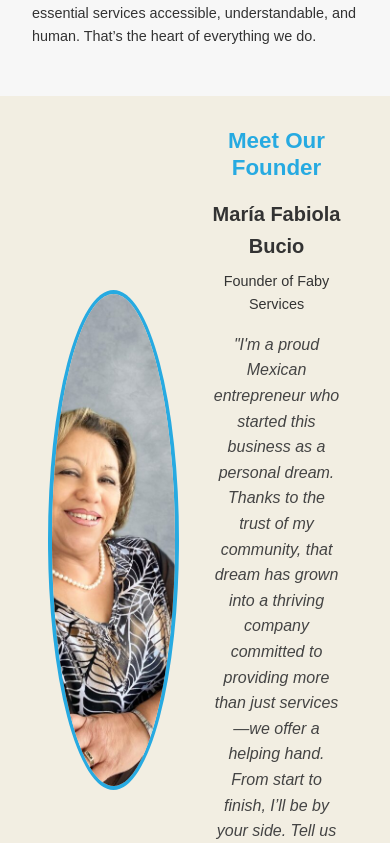
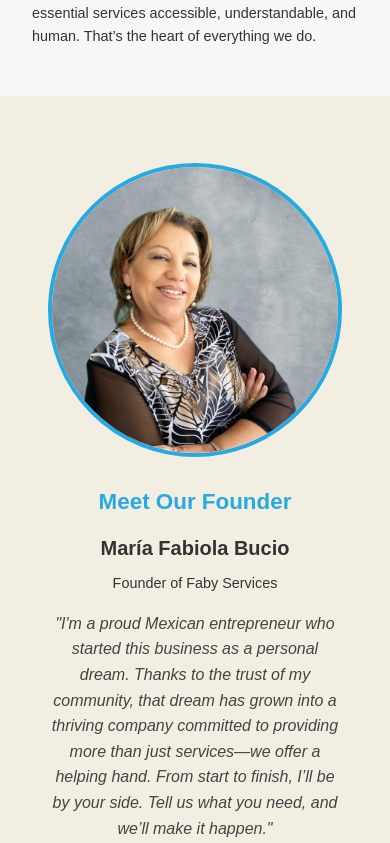
Before and after one commit to antonioedeltoro/faby-services, a React (Vite) app in the folder client/: page / in a window 390 px wide. Shown: the part 3261-4104 px from the top of the page. Built offline with nearby package versions, Linux system fonts and the light colour scheme.

Commit message:
finalize home page, stacking fix.

```diff
--- a/client/src/styles/Home.css
+++ b/client/src/styles/Home.css
@@ -78,11 +78,16 @@
 }
 
 .founder-image {
-  width: 500px;
-  height: 500px;
+  width: 100%;
+  max-width: 500px;
+  aspect-ratio: 1 / 1;
   object-fit: cover;
   border-radius: 50%;
-  border: 4px solid var(--color-accent);
+  border: 4px solid var(--color-accent, #004d40);
+}
+
+.founder-text {
+  text-align: left;
 }
 
 .founder-text blockquote {
@@ -95,7 +100,18 @@
 @media (max-width: 768px) {
   .founder-wrapper {
     grid-template-columns: 1fr;
+    grid-auto-flow: row;
     text-align: center;
+  }
+
+  .founder-image-wrapper,
+  .founder-text {
+    justify-self: center;
+    width: 100%;
+  }
+
+  .founder-image {
+    max-width: 300px;
   }
 
   .founder-text {
@@ -109,77 +125,4 @@
   .hero-section p {
     text-align: left;
   }
-
-  .founder-image {
-    width: 350px;
-    height: 350px;
-  }
 }
-
-@media (max-width: 480px) {
-  .founder-image {
-    width: 250px;
-    height: 250px;
-  }
-}
-
-@media (max-width: 360px) {
-  .founder-image {
-    width: 200px;
-    height: 200px;
-  }
-}
-
-/* === Extracted from PageStyles.css === */
-.home-page {
-  display: flex;
-  flex-direction: column;
-  gap: 0;
-}
-
-.hero-section {
-  min-height: 100vh;
-  display: flex;
-  align-items: center;
-}
-
-.mission-section,
-.founder-section,
-.stats-section {
-  background-color: #f2eee2;
-}
-
-.beliefs-section,
-.testimonials-section {
-  background-color: transparent;
-}
-
-.founder-wrapper {
-  display: grid;
-  grid-template-columns: 1fr 1fr;
-  max-width: 1200px;
-  margin: 0 auto;
-  padding: 0 2rem;
-  gap: 2rem;
-  align-items: center;
-}
-
-.founder-image-wrapper {
-  display: flex;
-  justify-content: center;
-  align-items: center;
-}
-
-.founder-image {
-  width: 500px;
-  height: 500px;
-  object-fit: cover;
-  border-radius: 50%;
-  border: 4px solid var(--color-accent, #004d40);
-}
-
-.founder-text blockquote {
-  font-style: italic;
-  margin-top: 1rem;
-  color: #444;
-}
```
